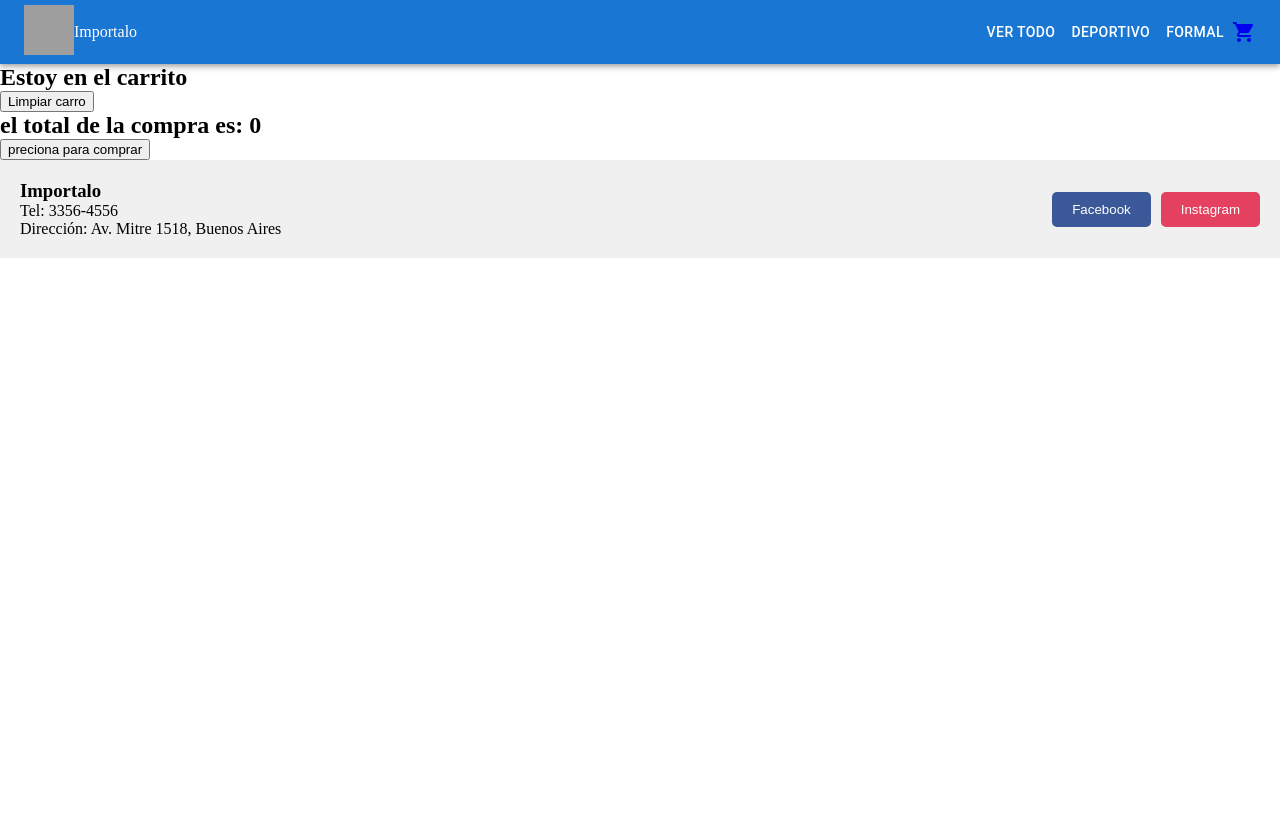
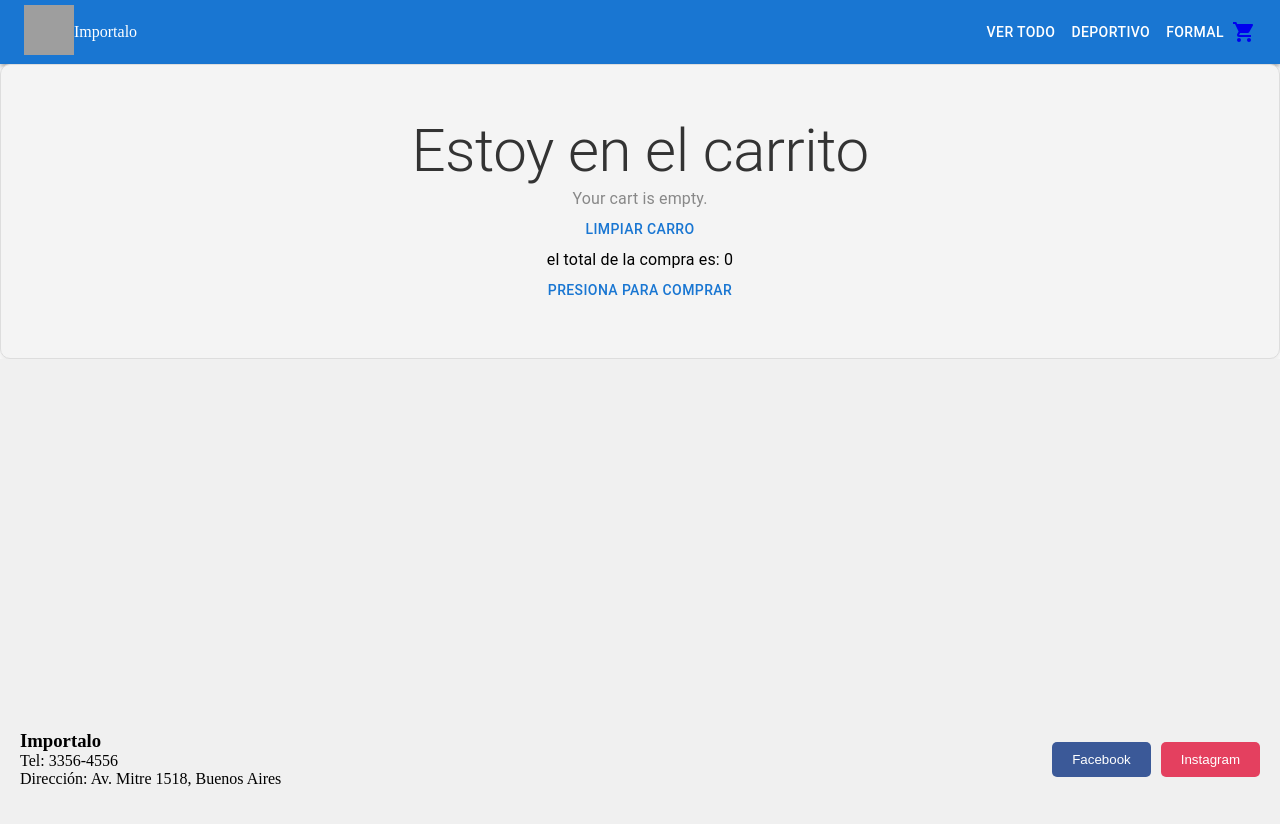
Before and after one commit to fernandovidalpiazza/terceraEntregaReact, a React (Vite) app: page /cart in a window 1280 px wide. Shown: the top 824 px of the page. Before the commit the page ends 800 px from the top, so only its background shows below. Built offline with nearby package versions, Linux system fonts and the light colour scheme; grey boxes are pictures that could not be loaded.

Commit message:
factorizando

```diff
--- a/src/Componets/layout/footer/Footer.jsx
+++ b/src/Componets/layout/footer/Footer.jsx
@@ -10,7 +10,7 @@ const Footer = () => {
         <p>Dirección: Av. Mitre 1518, Buenos Aires</p>
       </div>
       <div className="footer-buttons">
-        {/* Botones de redes sociales u otros enlaces */}
+
         <a href="https://www.facebook.com/importalo" target="_blank" rel="noopener noreferrer">
           <button className="facebook-button">Facebook</button>
         </a>
--- a/src/Componets/layout/footer/footer.css
+++ b/src/Componets/layout/footer/footer.css
@@ -5,6 +5,8 @@
   display: flex;
   justify-content: space-between;
   align-items: center;
+  min-height: 100vh;
+
 }
 
 .footer-info h3 {
--- /dev/null
+++ b/src/Componets/page/cart/Cart.jsx
@@ -0,0 +1,31 @@
+import React from "react";
+import "./cart.css";
+import { Button, Typography } from "@mui/material";
+
+const Cart = ({ cartItems, clearCart, deleteItem, totalPrice }) => {
+  return (
+    <div className="container">
+      <Typography variant="h2" className="title">
+        Estoy en el carrito
+      </Typography>
+      {cartItems.map((elemento) => (
+        <div key={elemento.id} className="item">
+          <Typography variant="h3">{elemento.title}</Typography>
+          <Typography className="price"> ${elemento.price} </Typography>
+          <Typography className="quantity"> Cantidad {elemento.quantity} </Typography>
+          <Button className="button" onClick={() => deleteItem(elemento.id)}>
+            Eliminar
+          </Button>
+        </div>
+      ))}
+      {cartItems.length === 0 && <Typography className="empty-cart">Your cart is empty.</Typography>}
+      <Button className="button" onClick={clearCart}>
+        Limpiar carro
+      </Button>
+      <Typography className="total"> el total de la compra es: {totalPrice} </Typography>
+      <Button className="purchase-button"> presiona para comprar </Button>
+    </div>
+  );
+};
+
+export default Cart;
--- a/src/Componets/page/cart/CartContainer.jsx
+++ b/src/Componets/page/cart/CartContainer.jsx
@@ -1,30 +1,18 @@
 import { useContext } from "react";
 import { CartContext } from "../../context/CartContex";
-
-
-
+import Cart from "./Cart";
 
 const CartContainer = () => {
   const { cart, clearCart, deleteById, getTotalPrice } = useContext(CartContext);
-  let total = getTotalPrice ()
+  const total = getTotalPrice();
+
   return (
-    <div>
-      <h2>Estoy en el carrito</h2>
-      {cart.map((elemento) => (
-        <div
-          key={elemento.id}
-          style={{ width: "200px ", border: "solid black" }}
-        >
-          <h3>{elemento.title}</h3>
-          <h3>{elemento.price}</h3>
-          <h5>Cantidad {elemento.quantity}</h5>
-          <button onClick={() => deleteById(elemento.id)}>Eliminar</button>
-        </div>
-      ))}
-      <button onClick={clearCart}>Limpiar carro</button>
-      <h2> el total de la compra es: {total} </h2>
-      <button> preciona para comprar </button>
-    </div>
+    <Cart
+      cartItems={cart}
+      clearCart={clearCart}
+      deleteItem={deleteById}
+      totalPrice={total}
+    />
   );
 };
 
--- /dev/null
+++ b/src/Componets/page/cart/cart.css
@@ -0,0 +1,99 @@
+/* Add your Material-UI styles with marketing inspiration here */
+.container {
+    background-color: #f8f8f8;
+    border: 1px solid #ddd;
+    border-radius: 10px;
+    padding: 20px;
+    box-shadow: 0 4px 8px rgba(0, 0, 0, 0.1);
+  }
+
+  .title {
+    font-size: 32px;
+    font-weight: bold;
+    color: #333;
+    margin-bottom: 20px;
+  }
+
+  .item {
+    width: 250px;
+    border: 1px solid #ccc;
+    border-radius: 10px;
+    padding: 20px;
+    margin-bottom: 20px;
+    background-color: #fff;
+    display: flex;
+    flex-direction: column;
+    align-items: center;
+    transition: transform 0.2s ease;
+  }
+
+  .item:hover {
+    transform: scale(1.05);
+  }
+
+  .price {
+    font-size: 24px;
+    font-weight: bold;
+    color: #333;
+    margin: 10px 0;
+  }
+
+  .quantity {
+    font-size: 18px;
+    color: #666;
+    margin-bottom: 10px;
+  }
+
+  .button-container {
+    display: flex;
+    justify-content: space-between;
+    align-items: center;
+    margin-top: 20px;
+  }
+
+  .button {
+    background-color: #ff6600;
+    color: #fff;
+    font-size: 18px;
+    font-weight: bold;
+    padding: 10px 20px;
+    border: none;
+    border-radius: 5px;
+    cursor: pointer;
+    transition: background-color 0.3s ease;
+  }
+
+  .button:hover {
+    background-color: #ff5500;
+  }
+
+  .empty-cart {
+    color: #888;
+    font-size: 20px;
+    margin-top: 20px;
+  }
+
+  .total {
+    font-size: 20px;
+    font-weight: bold;
+    margin-top: 20px;
+  }
+
+  .purchase-button {
+    background-color: #ff3366;
+    color: #fff;
+    font-size: 22px;
+    font-weight: bold;
+    padding: 12px 24px;
+    border: none;
+    border-radius: 5px;
+    cursor: pointer;
+    transition: background-color 0.3s ease;
+    margin-top: 20px;
+  }
+
+  .purchase-button:hover {
+    background-color: #ff0044;
+  }
+
+  /* Add any other marketing-inspired CSS styles you'd like */
--- /dev/null
+++ b/src/Componets/page/chekout/Checkout.css
@@ -0,0 +1,51 @@
+
+.container {
+    display: flex;
+    flex-direction: column;
+    align-items: center;
+    justify-content: center;
+    background-color: #f4f4f4;
+    padding: 50px;
+    border-radius: 10px;
+    box-shadow: 0 4px 8px rgba(0, 0, 0, 0.1);
+  }
+
+  .form {
+    width: 100%;
+    max-width: 400px;
+  }
+
+  .form__title {
+    font-size: 24px;
+    font-weight: bold;
+    margin-bottom: 20px;
+    color: #333;
+  }
+
+  .form__input {
+    margin-bottom: 15px;
+  }
+
+  .form__button {
+    background-color: #ff6600;
+    color: #fff;
+    font-size: 18px;
+    font-weight: bold;
+    padding: 10px 20px;
+    border: none;
+    border-radius: 5px;
+    cursor: pointer;
+    transition: background-color 0.3s ease;
+  }
+
+  .form__button:hover {
+    background-color: #ff5500;
+  }
+
+  .form__error {
+    color: #ff0000;
+    font-size: 14px;
+    margin-top: 5px;
+  }
+
+  /* Add any other marketing-inspired CSS styles you'd like */
--- /dev/null
+++ b/src/Componets/page/chekout/Chekout.jsx
@@ -0,0 +1,41 @@
+import { Button, TextField } from "@mui/material";
+import { Message } from "@mui/icons-material";
+
+const Checkout = ({ handleChange, handleSubmit, errors }) => {
+  return (
+    <div style={{ padding: "50px" }}>
+      <form onSubmit={handleSubmit}>
+        <TextField
+          label="Nombre"
+          variant="outlined"
+          name="name"
+          onChange={handleChange}
+          error={errors.name ? true : false}
+          helperText={errors.name}
+        />
+        <TextField
+          label="Email"
+          variant="outlined"
+          name="email"
+          onChange={handleChange}
+          error={errors.email ? true : false}
+          helperText={errors.email}
+        />
+        <TextField
+          label="Pass"
+          variant="outlined"
+          name="password"
+          onChange={handleChange}
+          error={errors.password ? true : false}
+          helperText={errors.password}
+        />
+
+        <Button type="submit" variant="contained">
+          Enviar
+        </Button>
+      </form>
+    </div>
+  );
+};
+
+export default Checkout;
--- a/src/Componets/page/chekout/ChekoutContainer.jsx
+++ b/src/Componets/page/chekout/ChekoutContainer.jsx
@@ -1,74 +1,46 @@
 import { useFormik } from "formik";
-import { Button, TextField } from "@mui/material";
 import { useNavigate } from "react-router-dom";
 import * as Yup from "yup";
-import { Message } from "@mui/icons-material";
+import Checkout from "./Chekout";
+import "./Checkout.css";
 
-const chekoutContainer = () => {
+const CheckoutContainer = () => {
   const { handleSubmit, handleChange, errors } = useFormik({
     initialValues: {
       name: "",
       email: "",
       password: "",
     },
-    onsubmit: (data) => {
+    onSubmit: (data) => {
       console.log(data);
     },
     validationSchema: Yup.object({
       name: Yup.string()
-        .required("no te olvides de completar este campo")
+        .required("No te olvides de completar este campo.")
         .min(5)
         .max(50),
       email: Yup.string()
-        .email("no te olvides de ingresar un mail valido")
-        .required("no te olvides de completar este campo"),
+        .email("No te olvides de ingresar un mail válido.")
+        .required("No te olvides de completar este campo."),
       password: Yup.string()
-        .required("no te olvides de completar este campo")
-        .matches(/(?=.[a-z])(?=.*[A-Z]).{6,15}$/, {message:
-          "No te olivides la contraseña debe tener entre 6 a 15 caracteres una letra mayuscual, letras miniscula, y numeros "
-
-        }  ),
-
+        .required("No te olvides de completar este campo.")
+        .matches(
+          /(?=.*[a-z])(?=.*[A-Z]).{6,15}$/,
+          "La contraseña debe tener entre 6 a 15 caracteres, una letra mayúscula, letras minúsculas y números."
+        ),
     }),
     validateOnChange: false,
   });
-  console.log(errors);
+
   const navigate = useNavigate();
 
   return (
-    <div style={{ padding: "50px" }}>
-      <form onSubmit={handleSubmit}>
-        <TextField
-          label="Nombre"
-          variant="outlined"
-          name="name"
-          onChange={handleChange}
-          error={errors.name ? true : false}
-          helperText={errors.name}
-        />
-        <TextField
-          label="Email"
-          variant="outlined"
-          name="email"
-          onChange={handleChange}
-          error={errors.email ? true : false}
-          helperText={errors.email}
-        />
-        <TextField
-          label="Pass"
-          variant="outlined"
-          name="password"
-          onChange={handleChange}
-          error={errors.password ? true : false}
-          helperText={errors.password}
-        />
-
-        <Button type="sumit" variant="contained">
-          Enviar
-        </Button>
-      </form>
-    </div>
+    <Checkout
+      handleChange={handleChange}
+      handleSubmit={handleSubmit}
+      errors={errors}
+    />
   );
 };
 
-export default chekoutContainer;
+export default CheckoutContainer;
```
Lines whose indentation alone changed are shown as unchanged.
